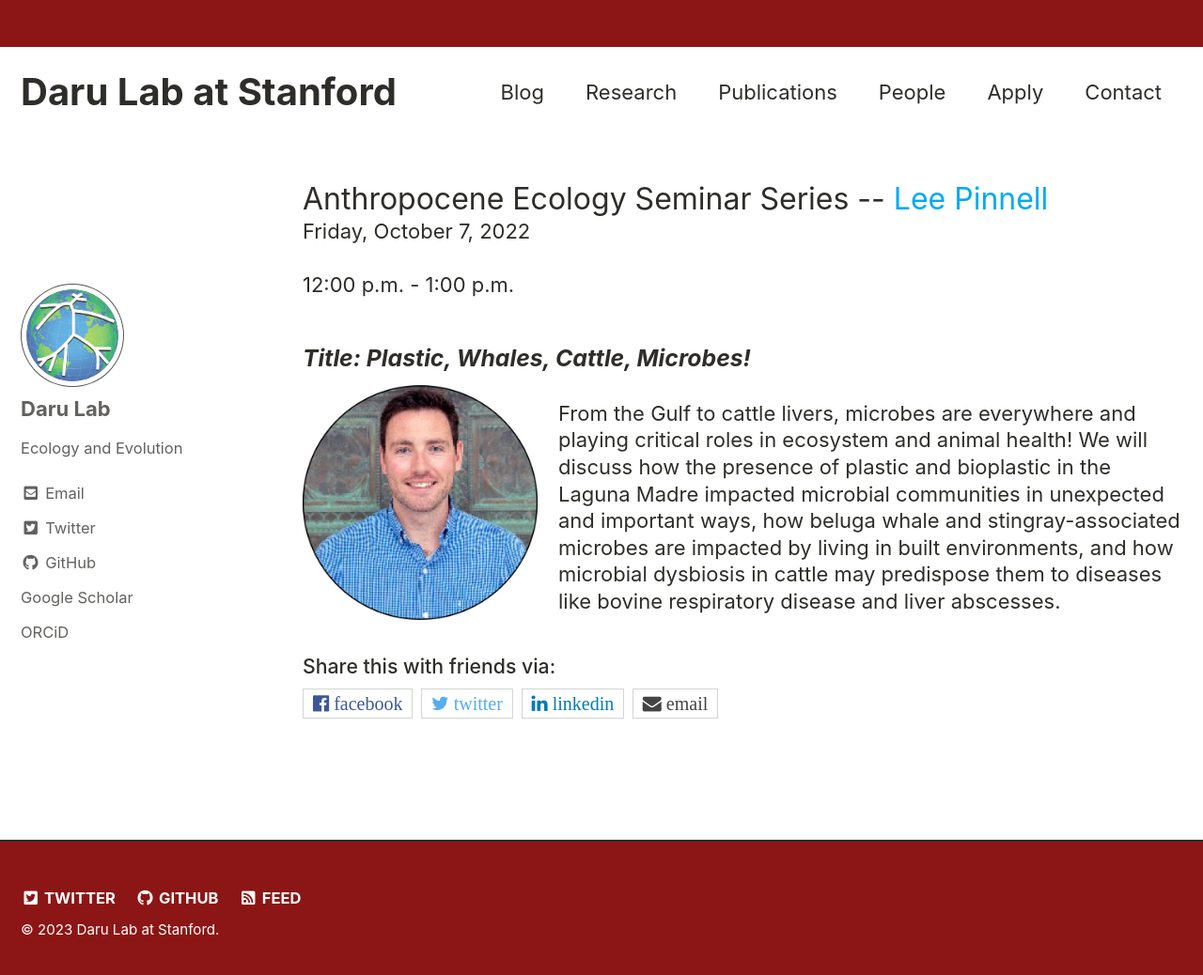
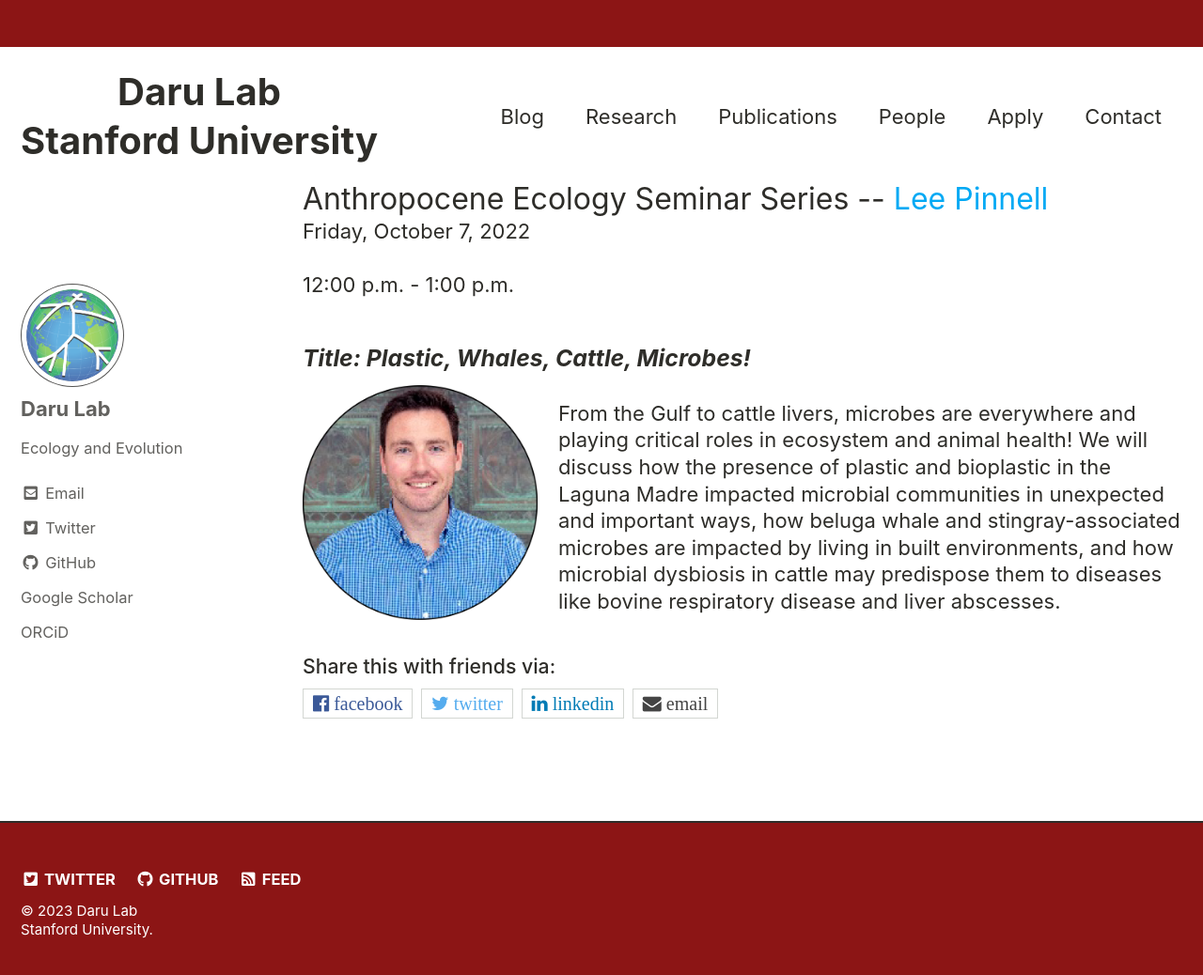
Before and after one commit to darunabas/darulab.github.io, a Jekyll site: the page built from _pages/Lee-Pinnell-Seminar.html, in a window 1280 px wide and 1044 px high. Shown: the top 1038 px of the window at 94% size. Built offline with Jekyll 4.4.1, drawn with Linux system fonts in a browser that asks for light colours; cached includes are drawn as plain includes.

Commit message:
updated site

```diff
--- a/_config.yml
+++ b/_config.yml
@@ -13,7 +13,7 @@
 # you will see them accessed via {{ site.title }}, {{ site.email }}, and so on.
 # You can create any custom variable you would like, and they will be accessible
 # in the templates via {{ site.myvariable }}.
-title: "Daru Lab at Stanford"
+title: "Daru Lab<br>Stanford University"
 repository: darunabas/darunabas.github.io
 email:
 description:
--- a/_sass/minimal-mistakes/_masthead.scss
+++ b/_sass/minimal-mistakes/_masthead.scss
@@ -49,13 +49,26 @@
 }
 
 .site-title {
-  display: -webkit-box;
-  display: -ms-flexbox;
   display: flex;
-  -ms-flex-item-align: center;
-  align-self: center;
+  flex-direction: column;
+  align-items: center;
+  justify-content: center;
   font-weight: bold;
-  // z-index: 20;
+  text-align: center;
+
+  span:first-child {
+    font-size: 3rem;
+    line-height: 1;
+    width: 100%;
+    display: flex;
+    justify-content: center;
+  }
+
+  span:last-child {
+    font-size: 0.5rem;
+    line-height: 1;
+    margin-top: -10px; /* adjust the margin as needed */
+  }
 }
 
 .site-subtitle {
```
